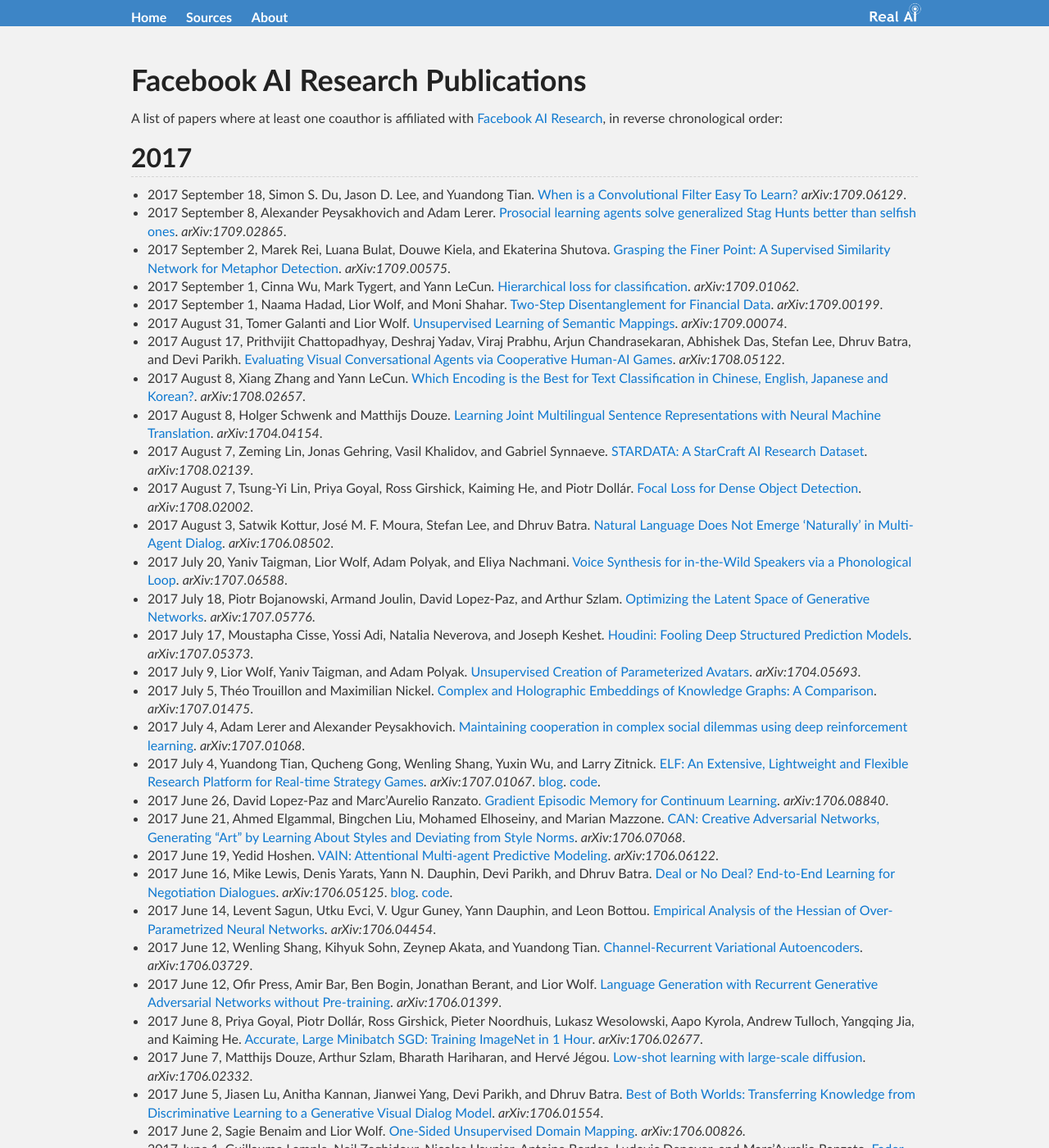
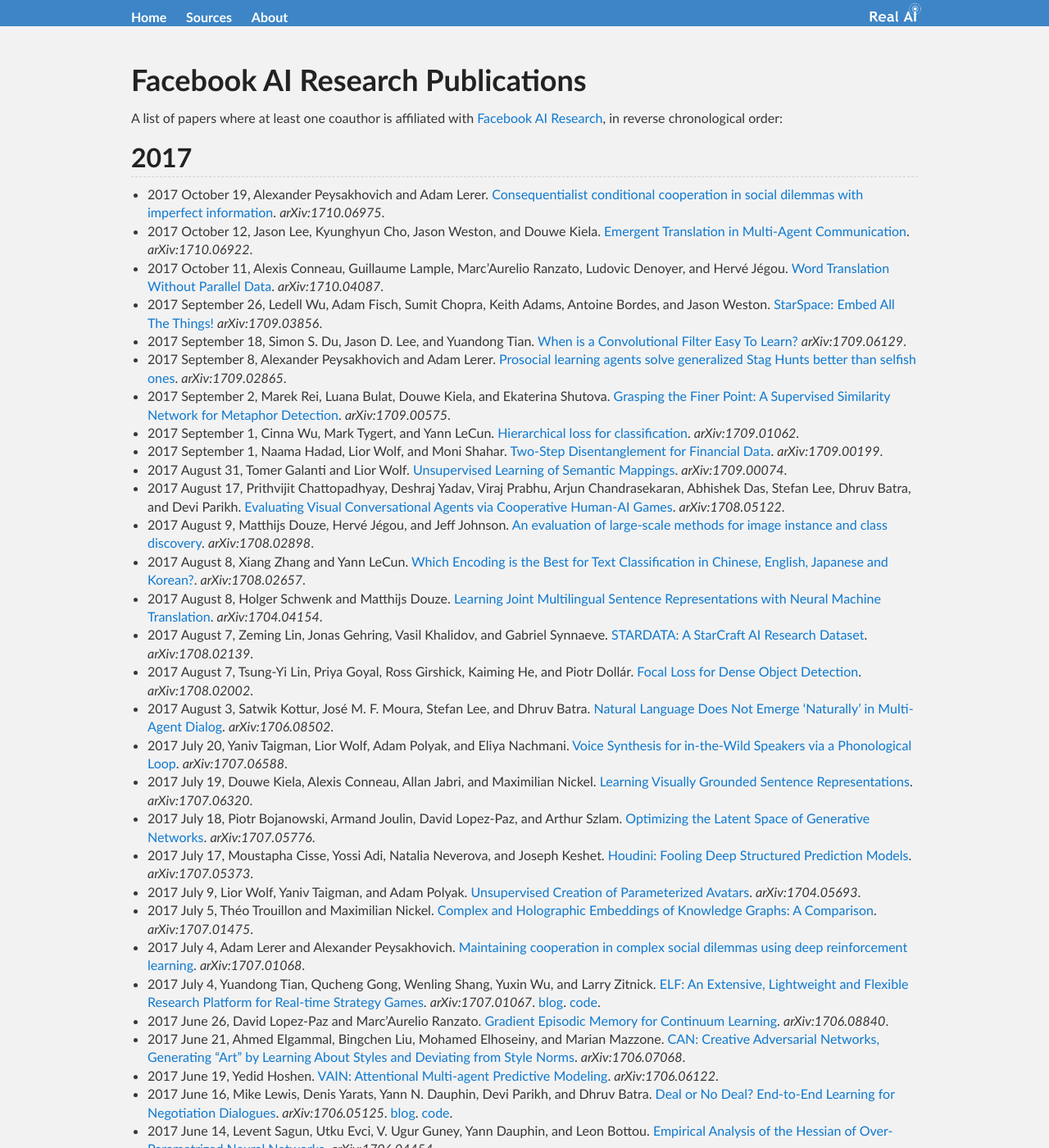
Before and after one commit to Tonywuhk/realai.org, a Jekyll site: the page built from research-groups/publications/facebook-AI-research.md, in a window 1280 px wide and 1400 px high. Shown: the whole window at 82% size. Built offline with Jekyll 4.4.1, drawn with Linux system fonts in a browser that asks for light colours; our own code applies the rules of GitHub Pages for plain Markdown files; the repository's description, which GitHub fills in, is left out.

Commit message:
Update files

```diff
--- a/research-groups/publications/facebook-AI-research.md
+++ b/research-groups/publications/facebook-AI-research.md
@@ -7,6 +7,10 @@
 
 ## 2017
 
+* 2017 October 19, Alexander Peysakhovich and Adam Lerer. [Consequentialist conditional cooperation in social dilemmas with imperfect information](https://arxiv.org/abs/1710.06975). *arXiv:1710.06975*.
+* 2017 October 12, Jason Lee, Kyunghyun Cho, Jason Weston, and Douwe Kiela. [Emergent Translation in Multi-Agent Communication](https://arxiv.org/abs/1710.06922). *arXiv:1710.06922*.
+* 2017 October 11, Alexis Conneau, Guillaume Lample, Marc'Aurelio Ranzato, Ludovic Denoyer, and Hervé Jégou. [Word Translation Without Parallel Data](https://arxiv.org/abs/1710.04087). *arXiv:1710.04087*.
+* 2017 September 26, Ledell Wu, Adam Fisch, Sumit Chopra, Keith Adams, Antoine Bordes, and Jason Weston. [StarSpace: Embed All The Things!](https://arxiv.org/abs/1709.03856) *arXiv:1709.03856*.
 * 2017 September 18, Simon S. Du, Jason D. Lee, and Yuandong Tian. [When is a Convolutional Filter Easy To Learn?](https://arxiv.org/abs/1709.06129) *arXiv:1709.06129*.
 * 2017 September 8, Alexander Peysakhovich and Adam Lerer. [Prosocial learning agents solve generalized Stag Hunts better than selfish ones](https://arxiv.org/abs/1709.02865). *arXiv:1709.02865*.
 * 2017 September 2, Marek Rei, Luana Bulat, Douwe Kiela, and Ekaterina Shutova. [Grasping the Finer Point: A Supervised Similarity Network for Metaphor Detection](https://arxiv.org/abs/1709.00575). *arXiv:1709.00575*.
@@ -14,12 +18,14 @@
 * 2017 September 1, Naama Hadad, Lior Wolf, and Moni Shahar. [Two-Step Disentanglement for Financial Data](https://arxiv.org/abs/1709.00199). *arXiv:1709.00199*.
 * 2017 August 31, Tomer Galanti and Lior Wolf. [Unsupervised Learning of Semantic Mappings](https://arxiv.org/abs/1709.00074). *arXiv:1709.00074*.
 * 2017 August 17, Prithvijit Chattopadhyay, Deshraj Yadav, Viraj Prabhu, Arjun Chandrasekaran, Abhishek Das, Stefan Lee, Dhruv Batra, and Devi Parikh. [Evaluating Visual Conversational Agents via Cooperative Human-AI Games](https://arxiv.org/abs/1708.05122). *arXiv:1708.05122*.
+* 2017 August 9, Matthijs Douze, Hervé Jégou, and Jeff Johnson. [An evaluation of large-scale methods for image instance and class discovery](https://arxiv.org/abs/1708.02898). *arXiv:1708.02898*.
 * 2017 August 8, Xiang Zhang and Yann LeCun. [Which Encoding is the Best for Text Classification in Chinese, English, Japanese and Korean?](https://arxiv.org/abs/1708.02657). *arXiv:1708.02657*.
 * 2017 August 8, Holger Schwenk and Matthijs Douze. [Learning Joint Multilingual Sentence Representations with Neural Machine Translation](https://arxiv.org/abs/1704.04154). *arXiv:1704.04154*.
 * 2017 August 7, Zeming Lin, Jonas Gehring, Vasil Khalidov, and Gabriel Synnaeve. [STARDATA: A StarCraft AI Research Dataset](https://arxiv.org/abs/1708.02139). *arXiv:1708.02139*.
 * 2017 August 7, Tsung-Yi Lin, Priya Goyal, Ross Girshick, Kaiming He, and Piotr Dollár. [Focal Loss for Dense Object Detection](https://arxiv.org/abs/1708.02002). *arXiv:1708.02002*.
 * 2017 August 3, Satwik Kottur, José M. F. Moura, Stefan Lee, and Dhruv Batra. [Natural Language Does Not Emerge 'Naturally' in Multi-Agent Dialog](https://arxiv.org/abs/1706.08502). *arXiv:1706.08502*.
 * 2017 July 20, Yaniv Taigman, Lior Wolf, Adam Polyak, and Eliya Nachmani. [Voice Synthesis for in-the-Wild Speakers via a Phonological Loop](https://arxiv.org/abs/1707.06588). *arXiv:1707.06588*.
+* 2017 July 19, Douwe Kiela, Alexis Conneau, Allan Jabri, and Maximilian Nickel. [Learning Visually Grounded Sentence Representations](https://arxiv.org/abs/1707.06320). *arXiv:1707.06320*.
 * 2017 July 18, Piotr Bojanowski, Armand Joulin, David Lopez-Paz, and Arthur Szlam. [Optimizing the Latent Space of Generative Networks](https://arxiv.org/abs/1707.05776). *arXiv:1707.05776*.
 * 2017 July 17, Moustapha Cisse, Yossi Adi, Natalia Neverova, and Joseph Keshet. [Houdini: Fooling Deep Structured Prediction Models](https://arxiv.org/abs/1707.05373). *arXiv:1707.05373*.
 * 2017 July 9, Lior Wolf, Yaniv Taigman, and Adam Polyak. [Unsupervised Creation of Parameterized Avatars](https://arxiv.org/abs/1704.05693). *arXiv:1704.05693*.
```
Also changed, not shown: DRL/environments.md (+3 -6 lines), README.md (+1 -0 lines), forecasts/README.md (+6 -2 lines), impacts.md (+1 -1 lines), policies.md (+4 -0 lines), research-groups/openai.md (+2 -0 lines), research-groups/publications/deepmind.md (+2 -1 lines).
